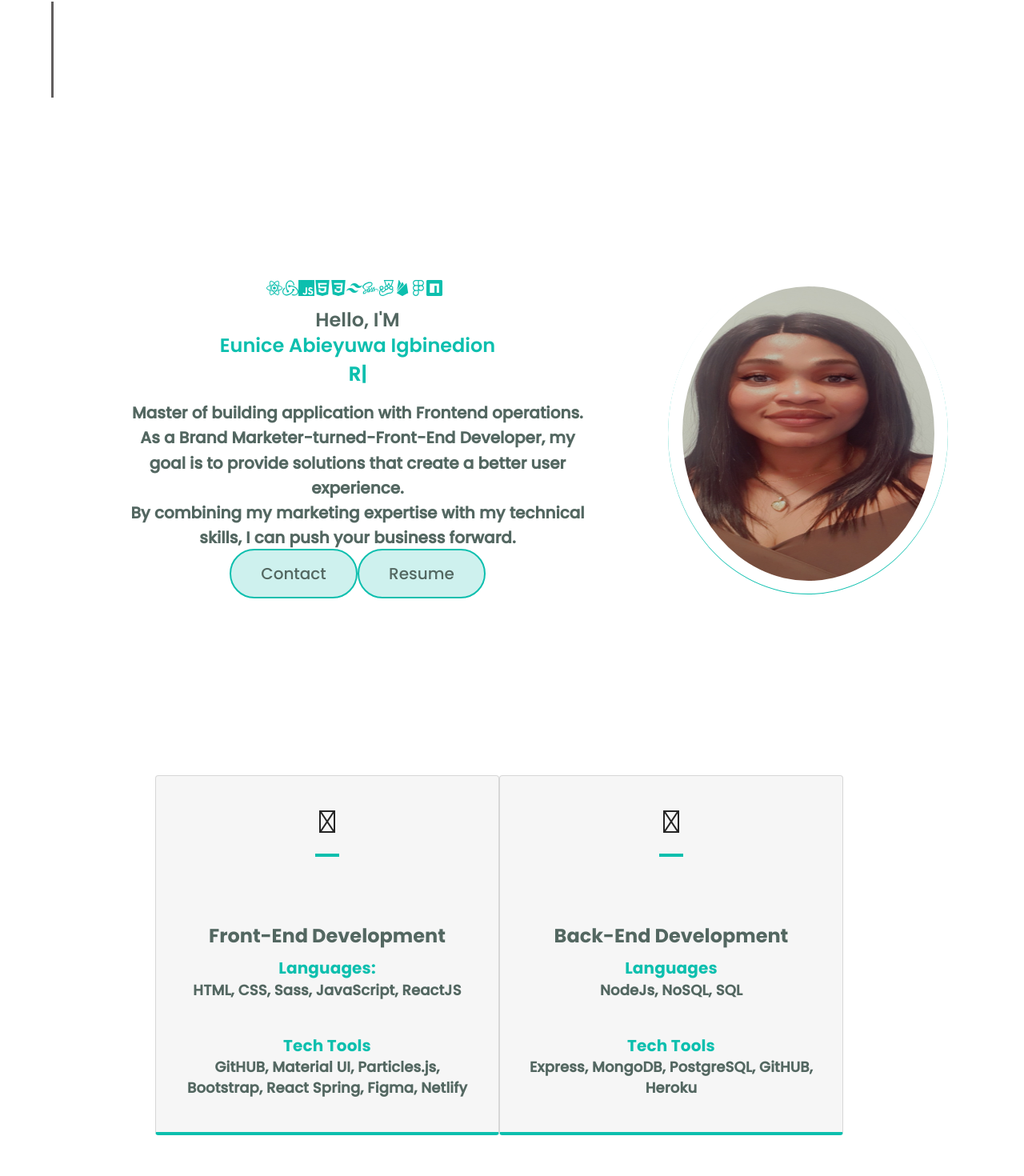
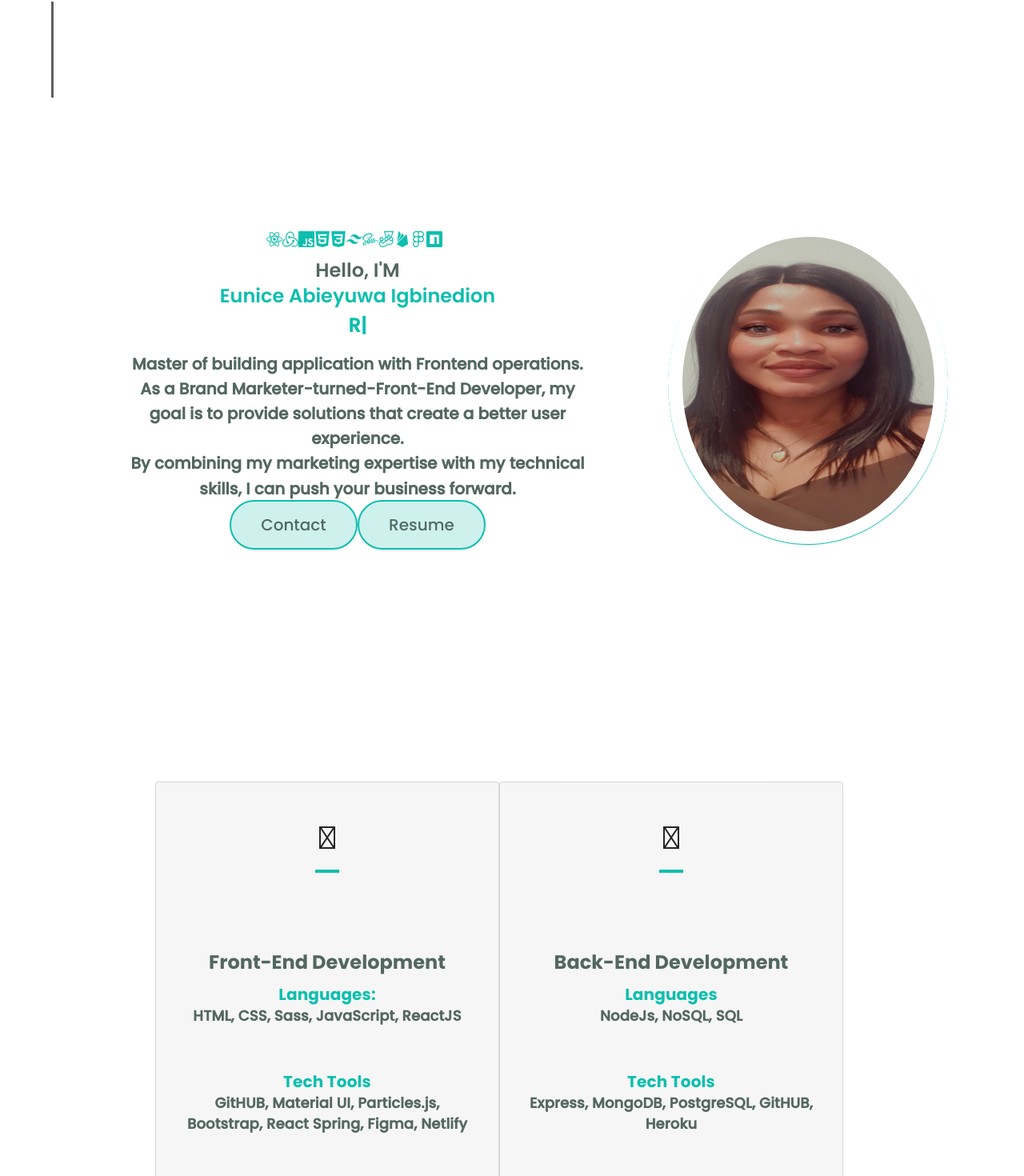
Before and after one commit to Eunnylans/Eunice_Portfolio, a React (Create React App) app: page / in a window 1280 px wide. Shown: the part 678-2148 px from the top of the page at 80% size. Built offline with nearby package versions, Linux system fonts and the light colour scheme; a web font is replaced by a local one.

Commit message:
Updating AllComponents

```diff
--- a/src/Components/Contacts.js
+++ b/src/Components/Contacts.js
@@ -13,7 +13,7 @@ const contactInfo = [
   },
   {
     name: 'LinkedIn',
-    link: 'https://www.linkedin.com/in/eunice-abieyuwa-igbinedion-82bb88117/',
+    link: 'https://www.linkedin.com/in/eunice-igbinedion-82bb88117/',
     icon() {
       return <FaLinkedin className='contact-icon linkedin' />;
     },
--- a/src/styles/components/_aboutme.scss
+++ b/src/styles/components/_aboutme.scss
@@ -6,11 +6,12 @@
   text-align: center;
   justify-content: center;
   max-width: 100vw;
-  margin: auto 20%;
+  margin: auto 30%;
   min-height: 100vh;
 
   .profile-parent {
     display: flex;
+    padding-top: 15%;
     align-items: center;
     color: $darkgreen;
     .profile-details {
--- a/src/styles/components/_hero.scss
+++ b/src/styles/components/_hero.scss
@@ -12,6 +12,7 @@
     height: auto;
     transform: translateY(-40px);
     width: 55vw;
+    padding-top: 15%;
 
     h1 {
       font-size: 40px;
--- a/src/styles/components/_messages.scss
+++ b/src/styles/components/_messages.scss
@@ -9,7 +9,7 @@
   padding: 10px 10px 10px 10px;
   font-family: "Poppins Medium";
   width: 100%;
-  margin-bottom: 8px;
+  margin-bottom: 0px;
   border: none;
 
   .contactTypo {
@@ -18,6 +18,7 @@
     font-size: 30px;
     font-weight: 800;
     text-align: center;
+    padding-top: 5%;
   }
   .questionTypo {
     font-size: $fontsize-largeText;
--- a/src/styles/components/_navbar.scss
+++ b/src/styles/components/_navbar.scss
@@ -3,17 +3,19 @@
 .navbar {
   padding: 0px 100px;
   height: 100px;
-  max-width: 100%;
+  min-width: 100%;
   display: flex;
   align-items: center;
   justify-content: space-between;
   font-family: "Poppins Medium";
-  background-color: #0cbfae;
+  background-color: $aqua;
   font-weight: bold;
+  position: fixed;
+  margin: auto;
+  z-index: 100;
 
   .home-icon {
     padding: 0px 0;
-
 
     &:hover {
       cursor: pointer;
--- a/src/styles/components/_projects.scss
+++ b/src/styles/components/_projects.scss
@@ -9,6 +9,7 @@
       // margin: 45px 0px 30px 200px;
       margin-left: 45%;
       margin-bottom: 1%;
+      padding-top: 5%;
       color: $darkgreen;
       opacity: 0;
 
--- a/src/styles/components/_techskills.scss
+++ b/src/styles/components/_techskills.scss
@@ -11,12 +11,12 @@
 
   .card {
     background: $offwhite;
-    height: 450px;
+    height: 500px;
     width: 430px;
     border-bottom: 4px solid $aqua;
     justify-content: center;
     align-items: center;
-    margin-top: 10%;
+    margin-top: 35%;
 
     .iconsDiv {
       margin: auto;
```
